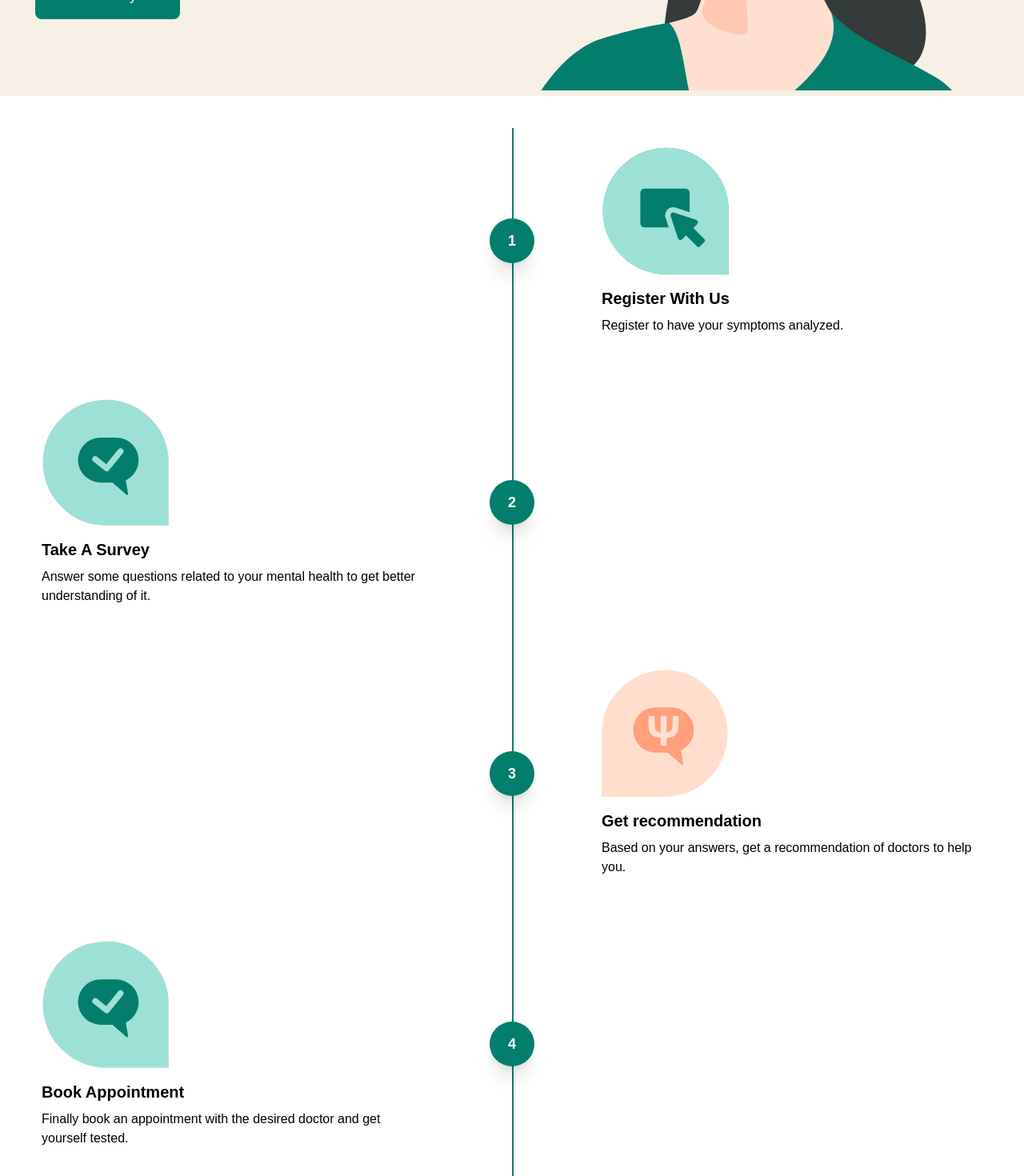
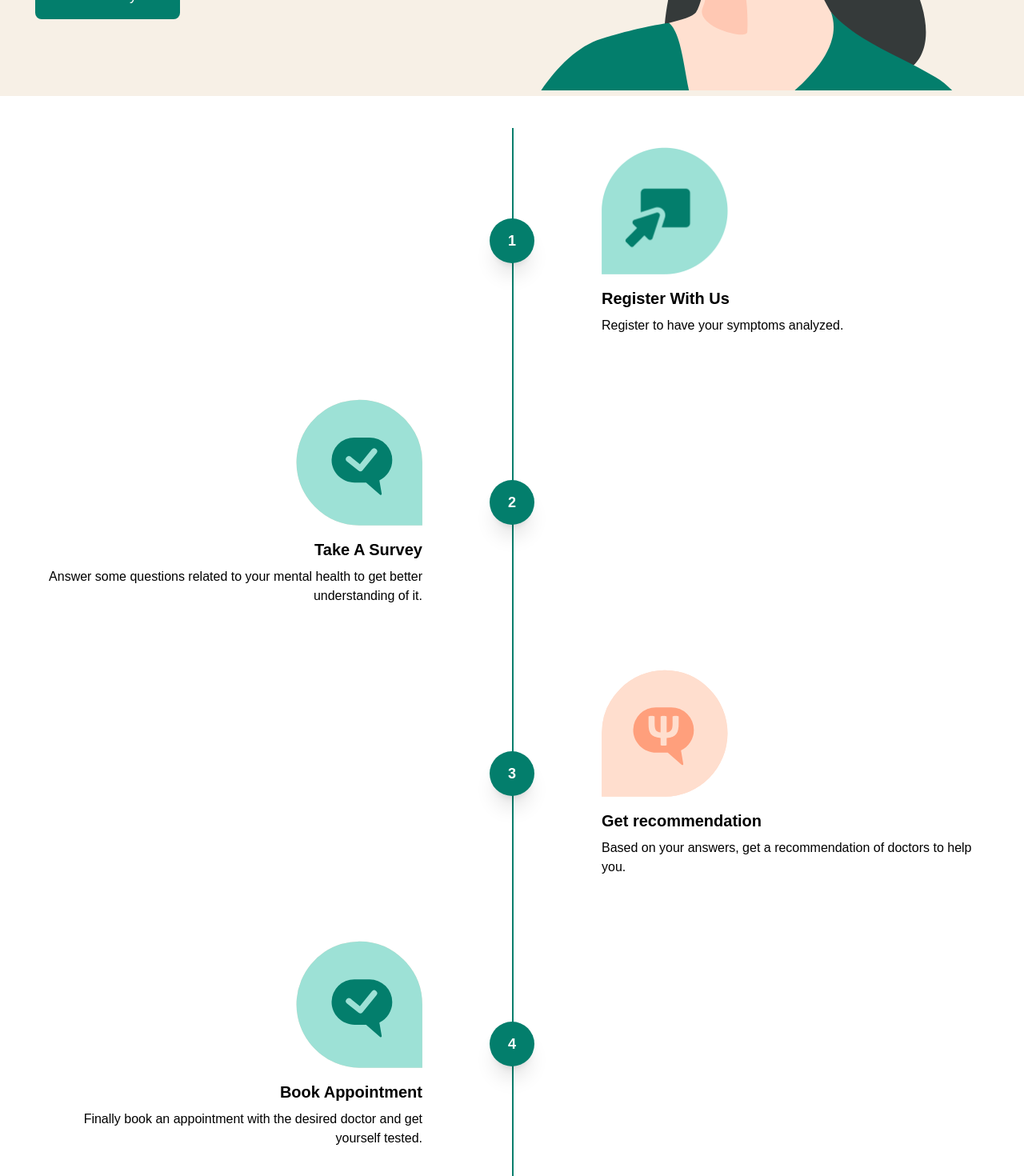
Before and after one commit to SunilKumarSharma129/mudita-1, a React (Create React App) app: page / in a window 1280 px wide. Shown: the part 460-1930 px from the top of the page at 80% size. Built offline with nearby package versions, Linux system fonts and the light colour scheme; no server answers.

Commit message:
aligned items

```diff
--- a/src/components/homepage/Roadmap.js
+++ b/src/components/homepage/Roadmap.js
@@ -3,7 +3,7 @@ import React from "react";
 const Roadmap = () => {
   return (
     <div>
-      <div className="container bg-gray-200 mx-auto w-full h-full">
+      <div className="container mx-auto w-full h-full">
         <div className="relative wrap overflow-hidden p-5 md:p-10 lg:p-10 xl:p-10 2xl:p-10 h-full">
           <div className="border-2-2 absolute border-custom-green h-full border left-1/2"></div>
           <div className="mb-8 flex justify-between items-center w-full right-timeline">
@@ -15,7 +15,7 @@ const Roadmap = () => {
               <img
                 className=" w-1/3 h-1/3 invisible md:visible lg:visible xl:visible 2xl:visible"
                 alt="register image"
-                src="/register.svg"
+                src="/register.png"
               ></img>
               <h3 className="mb-2 md:mt-4 lg:mt-4 xl:mt-4 2xl:mt-4 font-bold text-sm lg:text-xl xl:text-xl 2xl:text-xl md:text-xl">
                 Register With Us
@@ -31,14 +31,16 @@ const Roadmap = () => {
             </div>
             <div className="order-1 w-5/12 md:px-3 md:py-6 lg:px-3 lg:py-6 xl:px-3 xl:py-6 2xl:px-3 2xl:py-6">
               <img
-                className=" w-1/3 h-1/3 invisible md:visible lg:visible xl:visible 2xl:visible"
+                className=" max-w-lg ml-auto w-1/3 h-1/3 invisible md:visible lg:visible xl:visible 2xl:visible"
                 alt="survey image"
                 src="/bookAppointment.svg"
               ></img>
-              <h3 className="mb-2 md:mt-4 lg:mt-4 xl:mt-4 2xl:mt-4 font-bold text-sm lg:text-xl xl:text-xl 2xl:text-xl md:text-xl">
+              <div className="text-right">
+              <h3 className=" mb-2 md:mt-4 lg:mt-4 xl:mt-4 2xl:mt-4 font-bold text-sm lg:text-xl xl:text-xl 2xl:text-xl md:text-xl">
                 Take A Survey
               </h3>
               <p>Answer some questions related to your mental health to get better understanding of it.</p>
+              </div>
             </div>
           </div>
 
@@ -67,14 +69,16 @@ const Roadmap = () => {
             </div>
             <div className="order-1 bg-white w-5/12 md:px-3 md:py-6 lg:px-3 lg:py-6 xl:px-3 xl:py-6 2xl:px-3 2xl:py-6">
               <img
-                className=" w-1/3 h-1/3 invisible md:visible lg:visible xl:visible 2xl:visible"
+                className="max-w-lg ml-auto w-1/3 h-1/3 invisible md:visible lg:visible xl:visible 2xl:visible"
                 alt="appointment image"
                 src="/bookAppointment.svg"
               ></img>
+            <div className="text-right">
               <h3 className="mb-2 md:mt-4 lg:mt-4 xl:mt-4 2xl:mt-4 font-bold text-sm lg:text-xl xl:text-xl 2xl:text-xl md:text-xl">
                 Book Appointment
               </h3>
               <p>Finally book an appointment with the desired doctor and get yourself tested.</p>
+            </div>
             </div>
           </div>
         </div>
--- a/src/components/shared/Navbar.js
+++ b/src/components/shared/Navbar.js
@@ -13,7 +13,7 @@ const Navbar = () => {
 
   return (
     <div className="md:pb-5 navbar">
-      <nav className="fixed inset-x-0 shadow-md top-0 z-20 px-2 text-sm border-gray-200 bg-white">
+      <nav className="fixed opacity-100 inset-x-0 shadow-md top-0 z-20 px-2 text-sm  bg-white">
         <div className="flex flex-wrap items-center justify-between  mx-5 sm:mx-14">
           <Link to="/" className="flex">
             <img
@@ -46,7 +46,6 @@ const Navbar = () => {
               active ? "" : "hidden"
             }   w-full lg:inline-flex lg:flex-grow lg:w-auto mt-4`}
           >
-            =
             {user ? (
               <div className="flex flex-row items-start w-full lg:ml-auto lg:w-auto lg:h-auto">
                 <h3 className="font-bold text-xl text-custom-green ">
--- a/src/pages/Doctor.js
+++ b/src/pages/Doctor.js
@@ -39,7 +39,11 @@ const Doctor = () => {
   return (
     <div>
       <Navbar />
-      <div className="bg-plum h-screen flex flex-wrap justify-center w-full gap-20 px-2 py-10 mt-10 wrapper">
+      <div className="bg-plum px-2 py-10 mt-10">
+      <div className="lg:text-3xl xl:text-3xl text-xl 2xl:text-3xl md:text-3xl text-hover-green text-center">Based on your response, following illness can be predicted:</div>
+        <div className="lg:text-5xl xl:text-5xl text-2xl 2xl:text-5xl md:text-5xl my-6 text-custom-green text-center">{disease[Math.round(propsData.prediction)]}</div>
+        <div className="lg:text-2xl xl:text-2xl text-lg 2xl:text-2xl md:text-3xl p-5 bg-white text-hover-green text-center">To get proper analysis, you can consult with following recommended doctors.</div>
+        <div className="mt-10 flex flex-wrap justify-center w-full gap-20 wrapper">
         {data.map((value) => {
           return (
             <div class="card card-compact bg-white md:w-96 2xl:w-96 xl:w-96 lg:w-96  w-84 bg-base-100 h-max shadow-xl rounded-xl overflow-hidden">
@@ -47,13 +51,13 @@ const Doctor = () => {
                 <img
                   className="w-full h-48 object-cover "
                   src={value.avatar}
-                  alt="Shoes"
+                  alt="Doc Image"
                 />
               </figure>
               <div class="card-body text-center">
                 <h1 class="text-2xl mt-4 card-title">{value.name}</h1>
                 <div className="text-xl text-gray">{value.degree}</div>
-                <div class="card-actions mx-10 my-8 rounded-lg  p-3 text-2xl bg-custom-green text-white">
+                <div class="card-actions mx-10 my-8 rounded-lg  p-3 text-lg md:text-2xl lg:text-2xl xl:text-2xl 2xl:text-2xl bg-custom-green text-white">
                   <PopupButton
                     url="https://calendly.com/hackeramitkumar"
                     rootElement={document.getElementById("root")}
@@ -66,6 +70,7 @@ const Doctor = () => {
             </div>
           );
         })}
+        </div>
       </div>
     </div>
   );
```
Also changed, not shown: public/register.png (added), public/register.svg (deleted).
